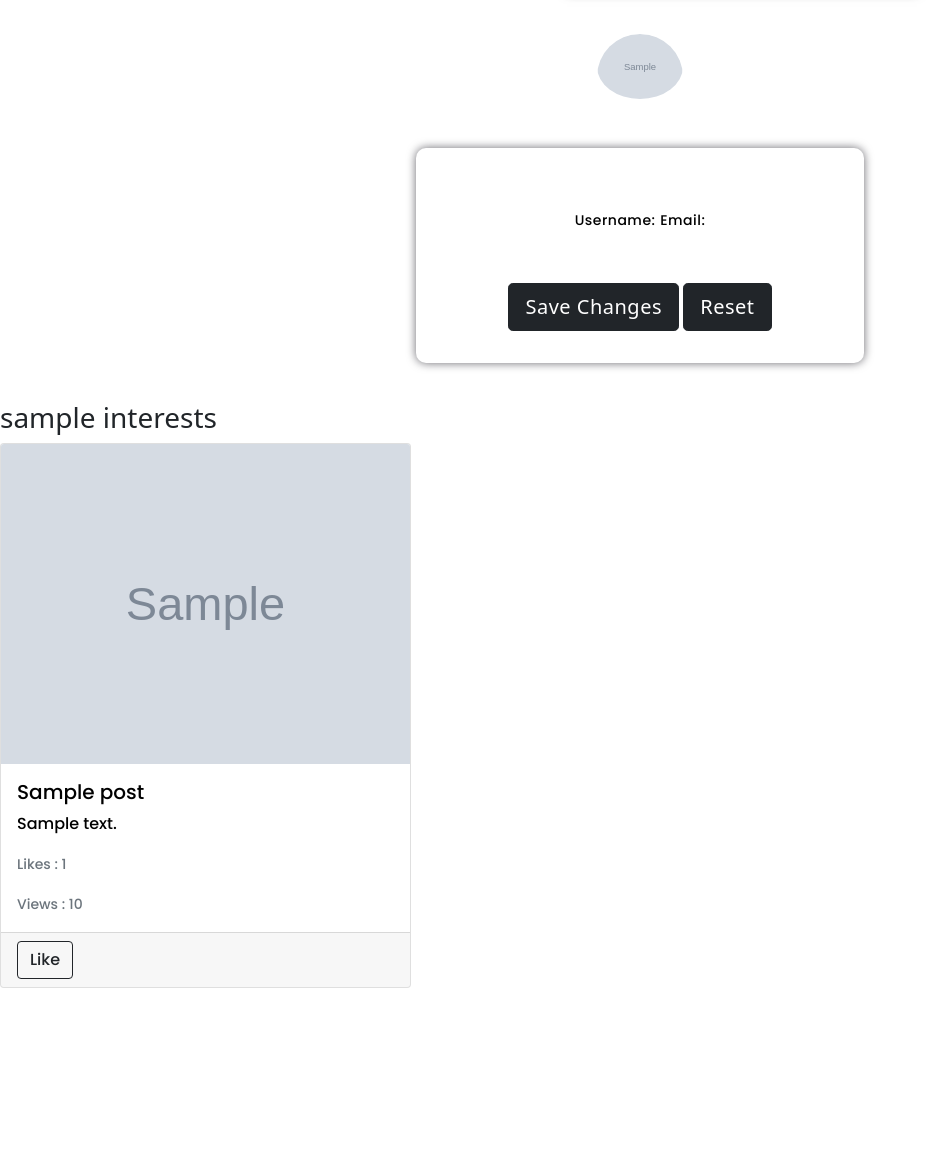
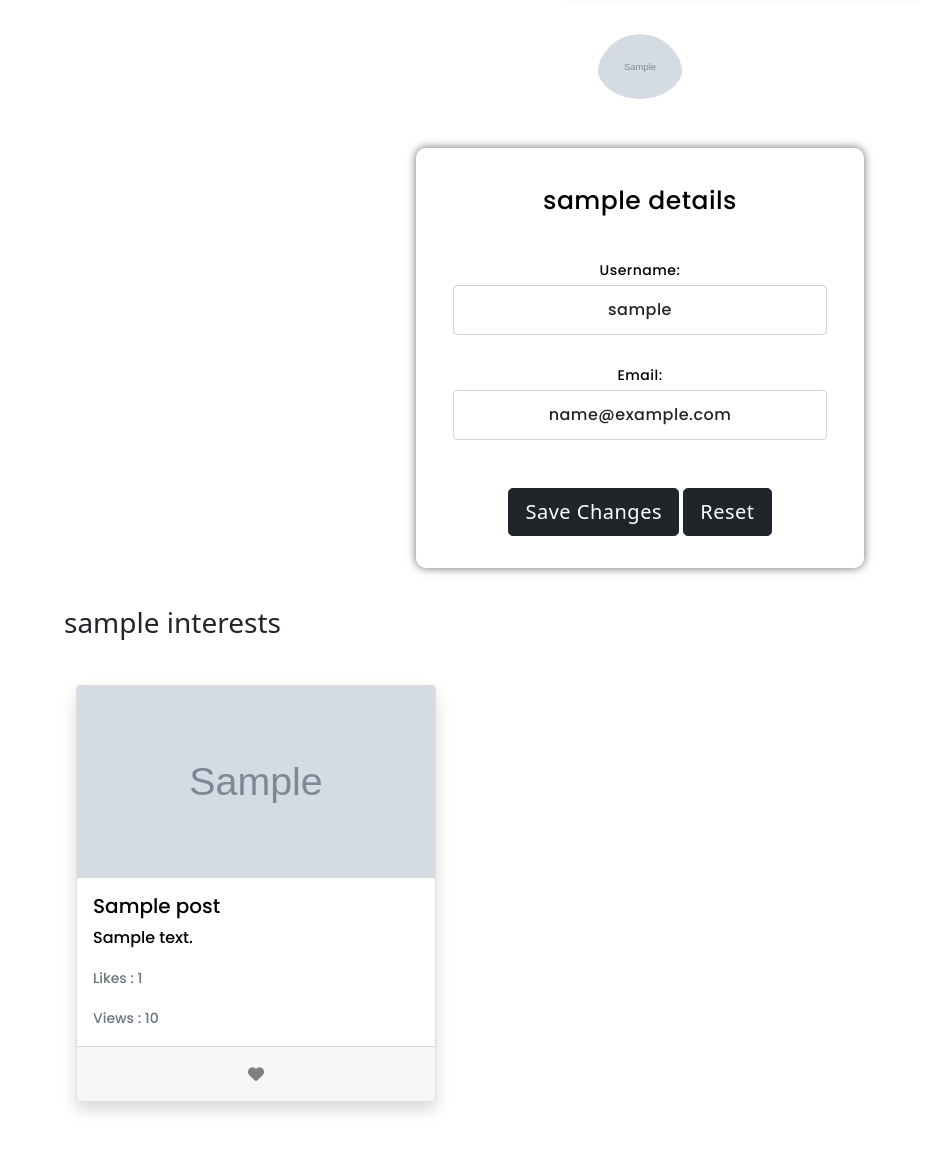
Before and after one commit to chloeyeo/Radar-Website-WAD2-Group-Project-, a Django app: a page that uses radar_project/templates/radar/account.html in a window 1280 px wide. Shown: the part 70-1220 px from the top of the page, without its empty margins (0-933 px from the left). Before the commit the page ends 1058 px from the top, so only its background shows below. Run offline with Django 3.2, Linux system fonts and the light colour scheme; a user stored in the database is signed in; tables that the repository leaves empty hold one stand-in row (values such as "Sample post"); grey boxes marked "Sample" are stand-in pictures; some libraries are stand-ins or nearby versions.

Commit message:
account logic now working fine

```diff
--- a/radar_project/radar/views.py
+++ b/radar_project/radar/views.py
@@ -2,7 +2,7 @@ import json
 from urllib import response
 from django.shortcuts import render, get_list_or_404
 from django.http import HttpResponse
-from radar.forms import UserForm, UserProfileForm, PostForm
+from radar.forms import UserForm, UserProfileForm, PostForm, UpdateUserForm
 from django.contrib.auth import authenticate, login, logout
 from django.urls import reverse, reverse_lazy
 from django.shortcuts import redirect
@@ -44,8 +44,8 @@ def show_category(request, category_name_slug):
     context_dict['current_user'] = current_user
     try:
         category = Category.objects.get(slug=category_name_slug)
-        category.views += 1 # added
-        category.save() # added
+        category.views += 1  # added
+        category.save()  # added
         posts = Post.objects.filter(category=category)
         context_dict['posts'] = posts
         context_dict['category'] = category
@@ -160,14 +160,26 @@ def account(request, current_user_slug):
     context_dict['current_user'] = current_user
     user_liked_posts = current_user.posts.all()
     try:
-        userProfile = UserProfile.objects.get(slug=current_user_slug)
-        context_dict['user_profile'] = userProfile
+        if (UserProfile.objects.filter(user=request.user).exists()):
+            userProfile = UserProfile.objects.get(slug=current_user_slug)
+            context_dict['user_profile'] = userProfile
         for post in user_liked_posts:
             post.set_total_likes()
     except UserProfile.DoesNotExist:
         context_dict['user'] = None
     context_dict['user_liked_posts'] = user_liked_posts
 
+    # update account logic
+    if request.method == 'POST':
+        user_form = UpdateUserForm(request.POST, instance=request.user)
+        if user_form.is_valid():
+            user_form.save()
+            return HttpResponseRedirect('/radar/account/' + current_user_slug)
+
+    else:
+        user_form = UpdateUserForm(instance=request.user)
+
+    context_dict['user_form'] = user_form
     return render(request, 'radar/account.html', context=context_dict)
 
 
--- a/radar_project/templates/radar/account.html
+++ b/radar_project/templates/radar/account.html
@@ -25,6 +25,7 @@
     <!-- User profile form -->
     <div class="form-content">
         <form method="post" enctype="multipart/form-data">
+            <h3>{{current_user.username}} details</h3>
             {% csrf_token %}
             <div class="form-group">
                 <label class="small mb-1">Username:</label>
@@ -41,43 +42,45 @@
 
 
     {% if user_liked_posts %}
-    <h3>{{current_user}} interests</h3>
-    <div class="row row-cols-1 row-cols-md-3 g-4">
+    <h3 style="margin-left: 5%;">{{current_user}} interests</h3>
+    <div class="row row-cols-1 row-cols-md-3 g-4" style="margin-left: 5%; margin-right: 5%;margin-top: 1%;">
         {% for post in user_liked_posts %}
+
         <div class="col">
             <a href="{% url 'radar:post' post.slug %}" style="color:black; text-decoration: none;text-align: left;">
-                <div class="card">
-
+                <div class="card shadow mb-5 bg-white rounded" style="cursor: pointer; ">
                     {% if post.image %}
-                    <img src="{{post.image.url}}" class="card-img-top" alt="{{ post.title}} image" style="height: 20em">
+                    <img src="{{post.image.url}}" class="card-img-top hover-zoom" alt="{{ post.title}} image"
+                        style="height: 15vw; width: 100%; object-fit: cover;">
                     {% else %}
                     <!-- show default image -->
-                    <img src="{{MEDIA_URL}}images/placeholder.png" class="card-img-top" alt="{{ post.title}} image"
-                        style="height: 20em">
+                    <img src="{{MEDIA_URL}}images/placeholder.png" class="card-img-top" alt="{{ post.title}} image">
                     {% endif %}
 
                     <div class="card-body">
                         <h5 class="card-title">{{post.title}}</h5>
                         <p class="card-text" style="overflow:hidden; text-overflow: clip; white-space: nowrap;">
                             {{post.description}}</p>
-                        <p class="card-text"><small class="text-muted">Likes : {{ post.total_likes }}</small></p>
+                        <p id="like_count" class="card-text"><small class="text-muted" name="{{post.id}}">Likes :
+                            {{  post.total_likes }}</small></p>
                         <p class="card-text"><small class="text-muted">Views : {{ post.views }}</small></p>
                     </div>
-                    <div class="card-footer">
-
-
+            </a>
+            <div class="card-footer text-center" style=" width: 100%;">
                 <div>
                     {% if user.is_authenticated %}
-                            <button class="like_post_btn btn btn-outline-dark" post-id="{{ post.id }}" type="button">
-                                Like </button>
+                    <button id="like" class="like_post_btn btn" post-id="{{ post.id }}" type="button" href=""><i
+                            class="fa-solid fa-heart">
+                        </i></button>
                     {% else %}
                     <button type="button" class="login_to_like btn btn-outline-dark">like</button>
+
                     {% endif %}
+                </div>
             </div>
 
         </div>
-                </div>
-            </a>
+
     </div>
     {% endfor %}
 
```
Lines whose indentation alone changed are shown as unchanged.
